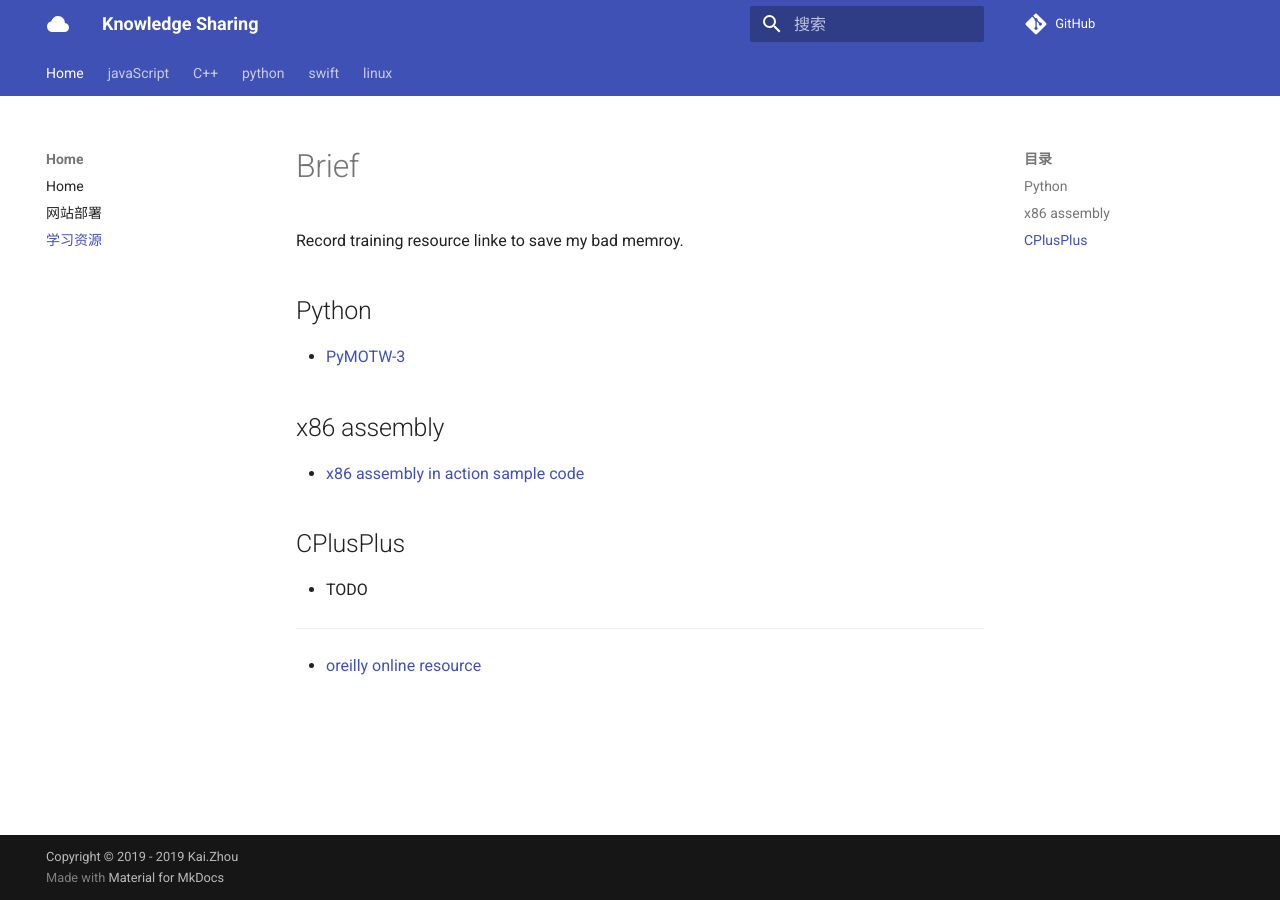
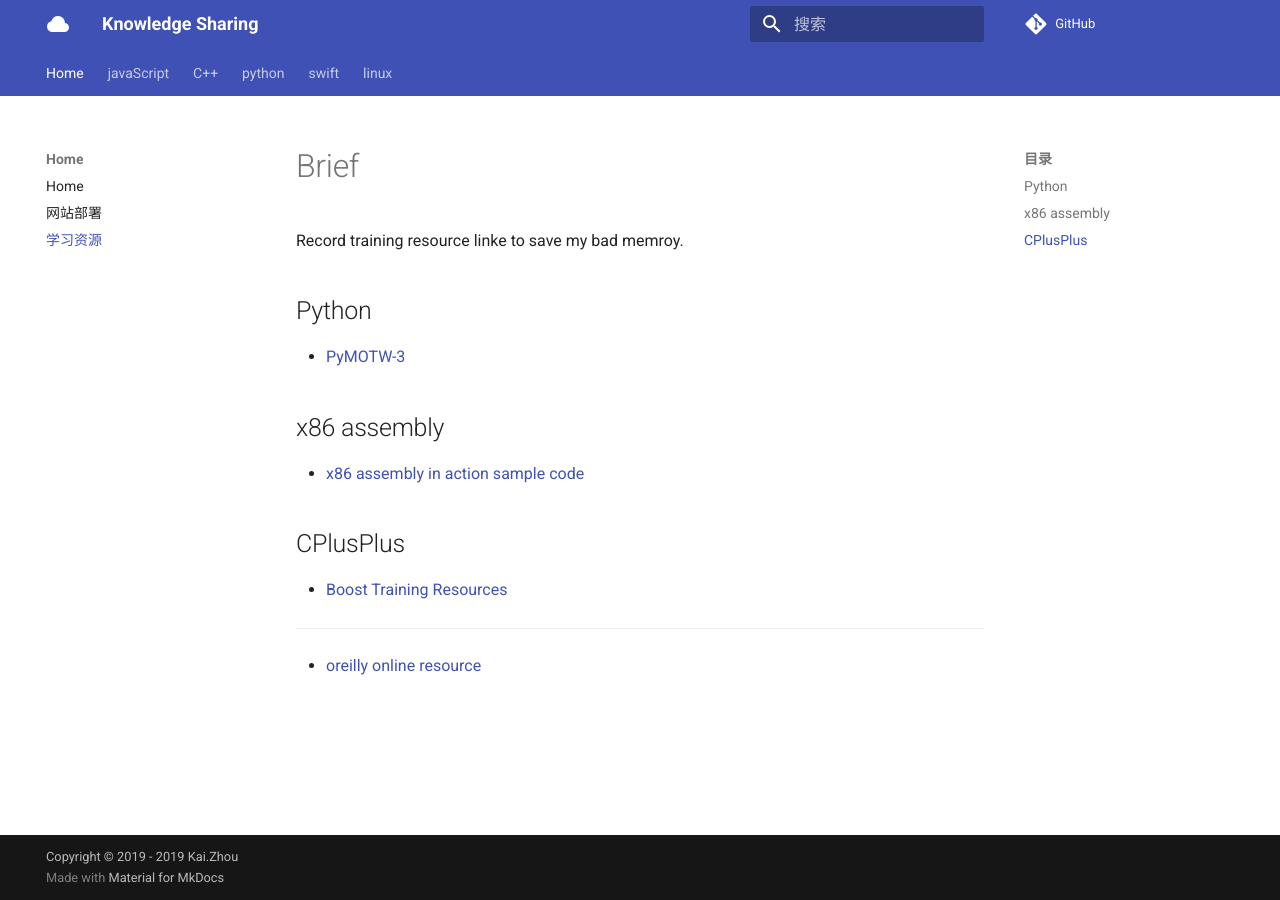
Before and after one commit to zhoukaidev/ks_blog, an MkDocs documentation site: the page built from docs/trainingResource.md, in a window 1280 px wide. Built offline with MkDocs 1.6.1 and Material for MkDocs 9.7.7, drawn with Linux system fonts in a browser that asks for light colours; comment, search, counter and statistics services are not loaded.

Commit message:
Update trainingResource.md

```diff
--- a/docs/trainingResource.md
+++ b/docs/trainingResource.md
@@ -11,7 +11,7 @@ Record training resource linke to save my bad memroy.
 
 ## CPlusPlus
 
-* TODO
+* [Boost Training Resources](https://theboostcpplibraries.com/)
 
 
 ---
```
